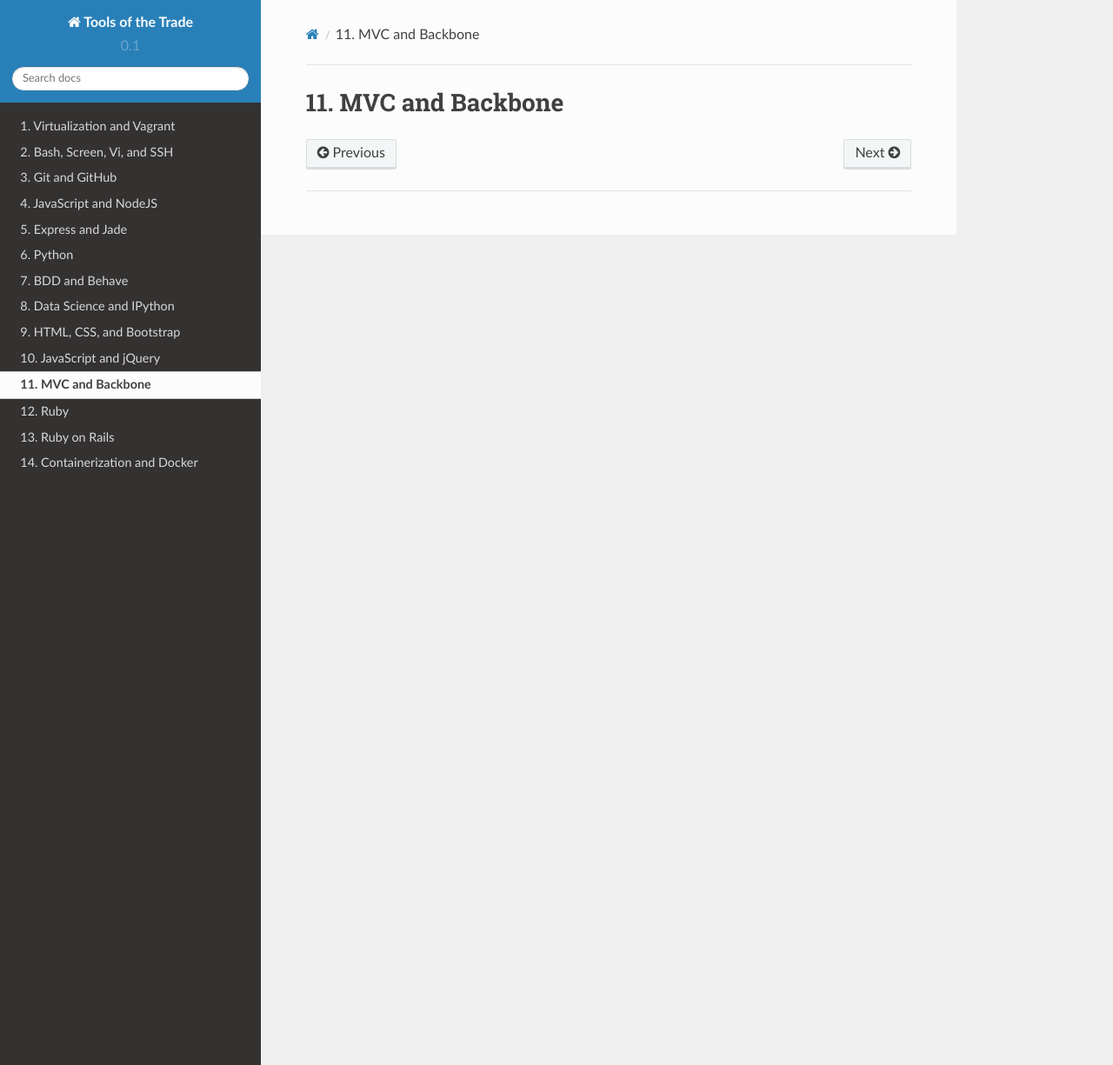
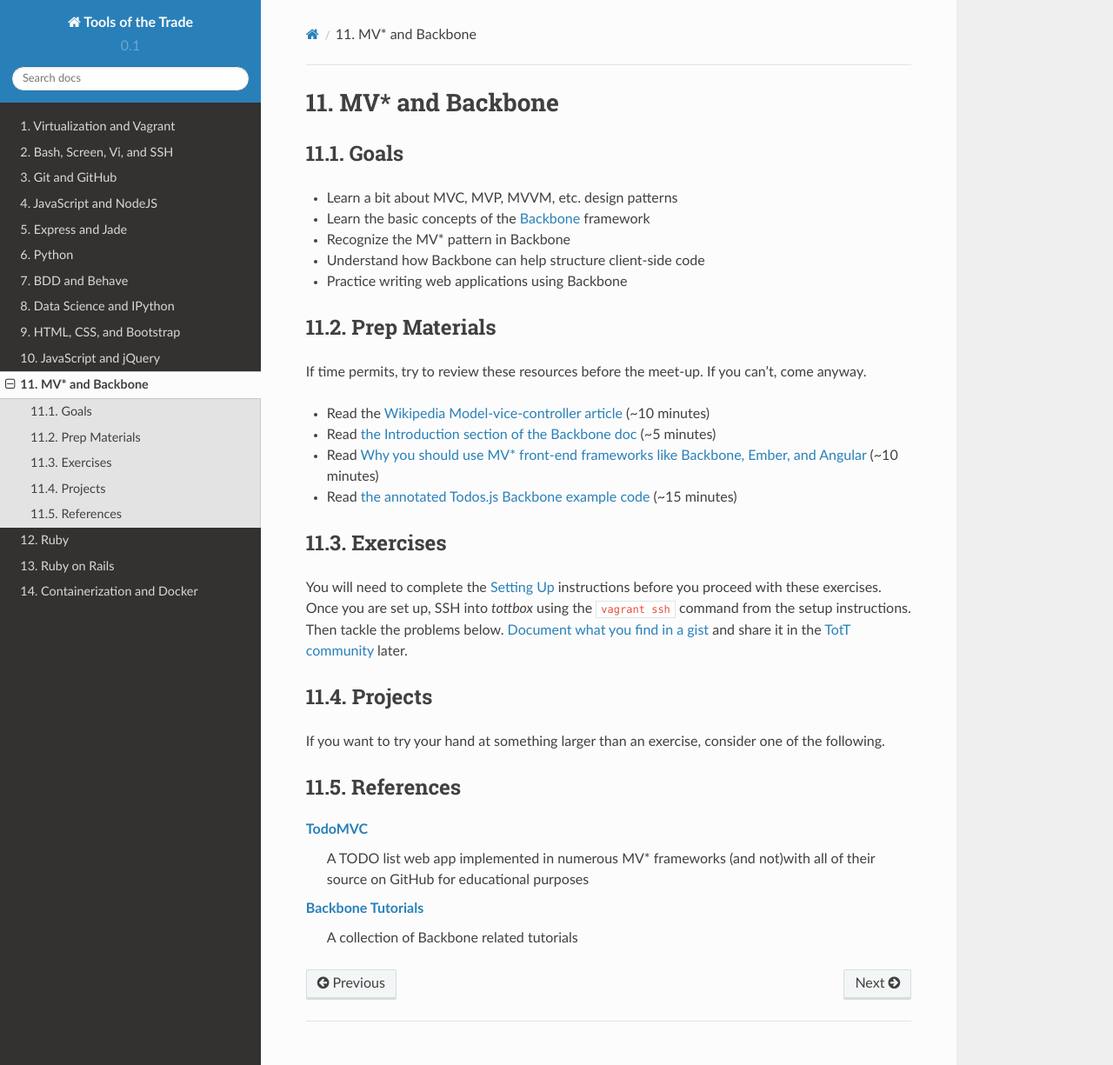
Before and after one commit to parente/tott, a Sphinx documentation site: the page built from doc/sessions/backbone.rst, in a window 1280 px wide and 1225 px high. Shown: the whole window at 87% size. Built offline with Sphinx 7.4.7 and the Read the Docs theme 2.0.0, drawn with Linux system fonts in a browser that asks for light colours.

Commit message:
Some Backbone materials

```diff
--- a/doc/sessions/backbone.rst
+++ b/doc/sessions/backbone.rst
@@ -1,2 +1,40 @@
-MVC and Backbone
+MV* and Backbone
 ================
+
+Goals
+-----
+
+* Learn a bit about MVC, MVP, MVVM, etc. design patterns
+* Learn the basic concepts of the Backbone_ framework
+* Recognize the MV* pattern in Backbone
+* Understand how Backbone can help structure client-side code
+* Practice writing web applications using Backbone
+
+Prep Materials
+--------------
+
+If time permits, try to review these resources before the meet-up. If you can't, come anyway.
+
+* Read the `Wikipedia Model-vice-controller article <http://en.wikipedia.org/wiki/Model%E2%80%93view%E2%80%93controller>`_ (~10 minutes)
+* Read `the Introduction section of the Backbone doc <http://backbonejs.org/#introduction>`_ (~5 minutes)
+* Read `Why you should use MV* front-end frameworks like Backbone, Ember, and Angular <http://maximilianschmitt.me/blog/web-development/why-you-should-use-mv-front-end-frameworks-like-backbone-ember-and-angular/>`_ (~10 minutes)
+* Read `the annotated Todos.js Backbone example code <http://backbonejs.org/docs/todos.html>`_ (~15 minutes)
+
+Exercises
+---------
+
+You will need to complete the :doc:`/setup` instructions before you proceed with these exercises. Once you are set up, SSH into *tottbox* using the ``vagrant ssh`` command from the setup instructions. Then tackle the problems below. `Document what you find in a gist <https://gist.github.com/>`_ and share it in the `TotT community`_ later.
+
+Projects
+--------
+
+If you want to try your hand at something larger than an exercise, consider one of the following.
+
+References
+----------
+
+`TodoMVC <http://todomvc.com/>`_
+    A TODO list web app implemented in numerous MV* frameworks (and not)with all of their source on GitHub for educational purposes
+
+`Backbone Tutorials <http://backbonetutorials.com/>`_
+    A collection of Backbone related tutorials
```
